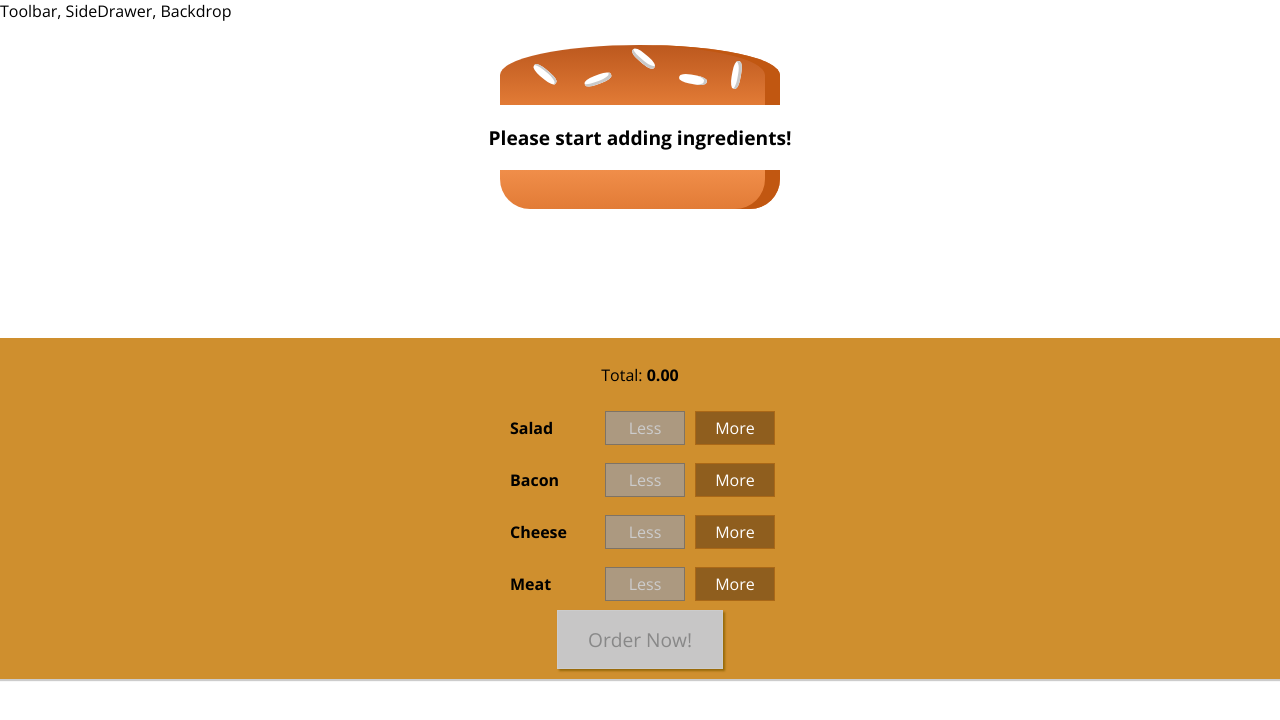
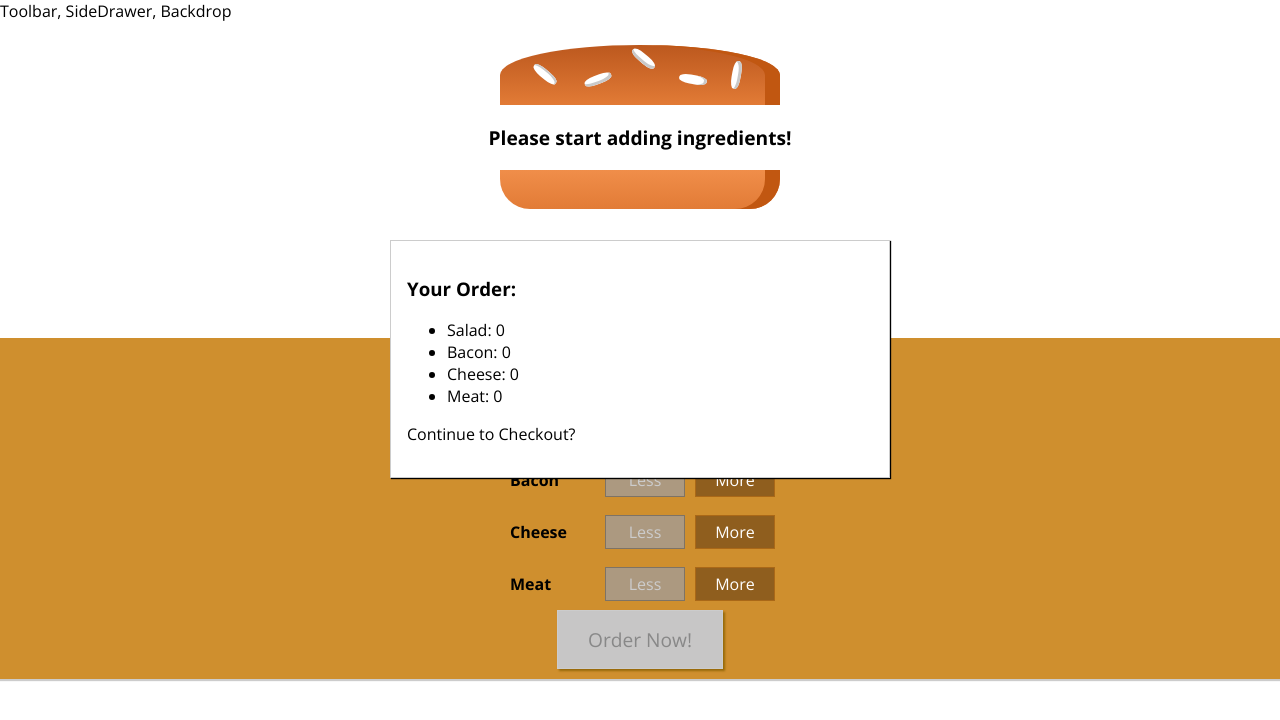
Before and after one commit to proiacm/burger-builder, a React (Create React App) app: page / in a window 1280 px wide. Shown: the top 720 px of the page. Built offline with nearby package versions, Linux system fonts and the light colour scheme.

Commit message:
Add Modal and Order Summary

```diff
--- a/src/containers/BurgerBuilder/BurgerBuilder.js
+++ b/src/containers/BurgerBuilder/BurgerBuilder.js
@@ -2,6 +2,8 @@
 import BuildControls from '../../components/Burger/BuildControls/BuildControls';
 import Burger from '../../components/Burger/Burger';
 import Aux from '../../hoc/Aux';
+import Modal from '../../components/UI/Modal/Modal';
+import OrderSummary from '../../components/Burger/OrderSummary/OrderSummary';
 
 // all caps for global const
 const INGREDIENT_PRICES = {
@@ -21,7 +23,8 @@
       meat: 0
     },
     totalPrice : 0,
-    purchasable: false
+    purchasable: false,
+    purchasing: false
   }
 
   // will add sum of ingredients and change purchasable to true if sum > 0
@@ -88,6 +91,9 @@
 
     return (
         <Aux>
+          <Modal>
+            <OrderSummary ingredients={this.state.ingredients} />
+          </Modal>
           <Burger ingredients={this.state.ingredients} />
           <BuildControls
             ingredientAdded={this.addIngredientHandler}
```
